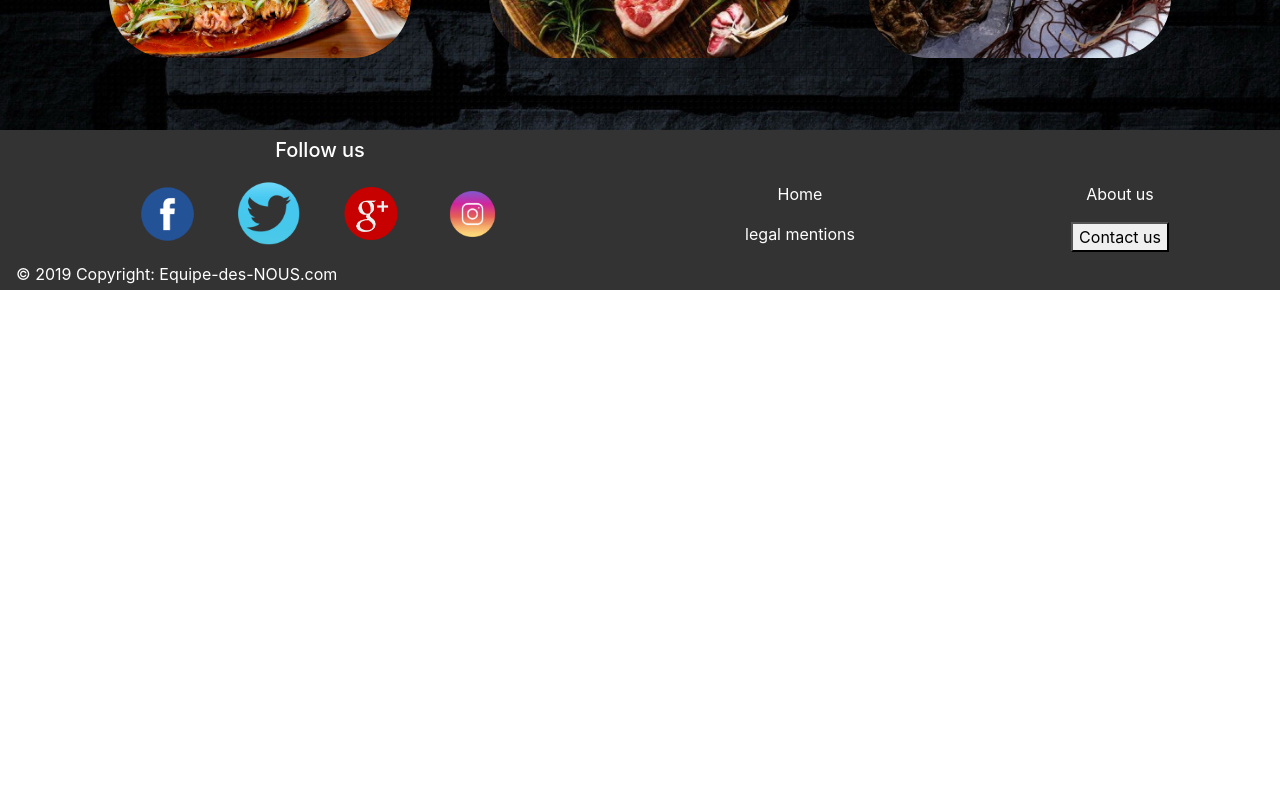
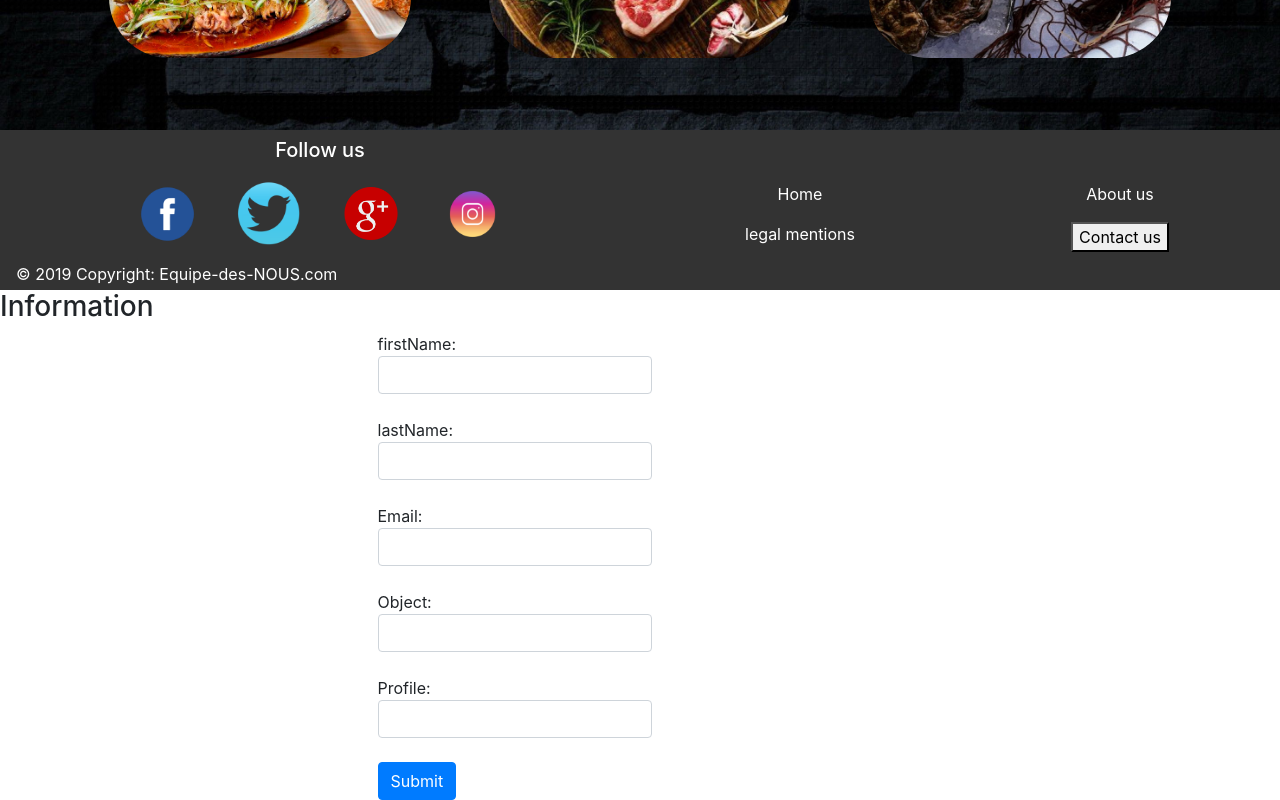
Before and after one commit to WildCodeSchool/tours-projet2-nous, an Angular app: page / in a window 1280 px wide. Shown: the part 811-1611 px from the top of the page. Before the commit the page ends 1101 px from the top, so only its background shows below. Built offline with nearby package versions, Linux system fonts and the light colour scheme.

Commit message:
editmessage

```diff
--- a/src/app/app.component.html
+++ b/src/app/app.component.html
@@ -7,3 +7,4 @@
   </div>
   <app-footer></app-footer>
 </body>
+<app-profilemessage></app-profilemessage>
--- a/src/app/app.component.ts
+++ b/src/app/app.component.ts
@@ -1,4 +1,5 @@
 import { Component } from '@angular/core';
+import { MessageService } from './common/services/message.service';
 
 @Component({
   selector: 'app-root',
@@ -9,4 +10,11 @@ export class AppComponent {
   title = 'tours-projet2-nous';
   categories = ['burger', 'pizza', 'gastro', 'chinese', 'steackhouse', 'fishes'];
   myCat = this.categories[0];
+
+  private  service:MessageService;
+  constructor( param_service:MessageService ){
+    // le service est stocké dans param_service
+    this.service  =  param_service;
 }
+public  ngOnInit(){}
+}
--- /dev/null
+++ b/src/app/common/services/message.service.ts
@@ -0,0 +1,28 @@
+import { Injectable } from '@angular/core';
+
+import { map } from "rxjs/operators";
+import { Observable } from 'rxjs';
+import { HttpClient } from '@angular/common/http';
+import { Message } from '../models/message.models';
+
+@Injectable({
+    providedIn: 'root'
+})
+
+export class MessageService {
+
+    private service: HttpClient;
+    constructor(param_service: HttpClient) {
+        this.service = param_service;
+    }
+
+    public getMessage(): Observable<Message[]> {
+        const obs1: Observable<any> = this.service.get("http://open-reza.herokuapp.com/api/messages/");
+
+        const treatment = (param_data: any) => {
+            return param_data as Message[];
+        };
+
+        return obs1.pipe(map(treatment));
+    }
+}
--- /dev/null
+++ b/src/app/profilemessage/profilemessage.component.html
@@ -0,0 +1,37 @@
+
+  <h3>Information</h3>
+  <div class="container">
+    <form [formGroup]="myForm" (ngSubmit)="submit()" class="col-6 mx-auto">
+      <div class="form-group">
+        <label>
+          firstName:
+          <input type="text" class="form-control" formControlName="from">
+        </label>
+      </div>
+      <div class="form-group">
+        <label>
+          lastName:
+          <input type="text" class="form-control" formControlName="to">
+        </label>
+      </div>
+      <div class="form-group">
+        <label>
+          Email:
+          <input type="text" class="form-control" formControlName="read">
+        </label>
+      </div>
+      <div class="form-group">
+        <label>
+          Object:
+          <input type="text" class="form-control" formControlName="reason">
+        </label>
+      </div>
+      <div class="form-group">
+        <label>
+          Profile:
+          <input type="text" class="form-control" formControlName="owner">
+        </label>
+      </div>
+      <input type="submit" class="btn btn-primary">
+    </form>
+  </div>
--- /dev/null
+++ b/src/app/profilemessage/profilemessage.component.ts
@@ -0,0 +1,25 @@
+import { Component, OnInit } from '@angular/core';
+import { FormGroup, FormControl, FormBuilder } from '@angular/forms';
+
+@Component({
+  selector: 'app-profilemessage',
+  templateUrl: './profilemessage.component.html',
+  styleUrls: ['./profilemessage.component.css']
+})
+export class ProfilemessageComponent implements OnInit {
+  public myForm:FormGroup;
+  constructor(private fb: FormBuilder) { }
+
+  ngOnInit() {
+    this.myForm = this.fb.group({
+      from: [''],
+      to: [''],
+      read: [''],
+      reason: [''],
+      owner: [''],
+    })
+  }
+  submit()
+  {}
+
+}
```
Also changed, not shown: src/app/app.module.ts (+10 -1 lines), src/app/common/models/message.models.ts (added, +10 -0 lines), src/app/profilemessage/profilemessage.component.css (added), 1 other file (tests, documents, lock files or other folders).
